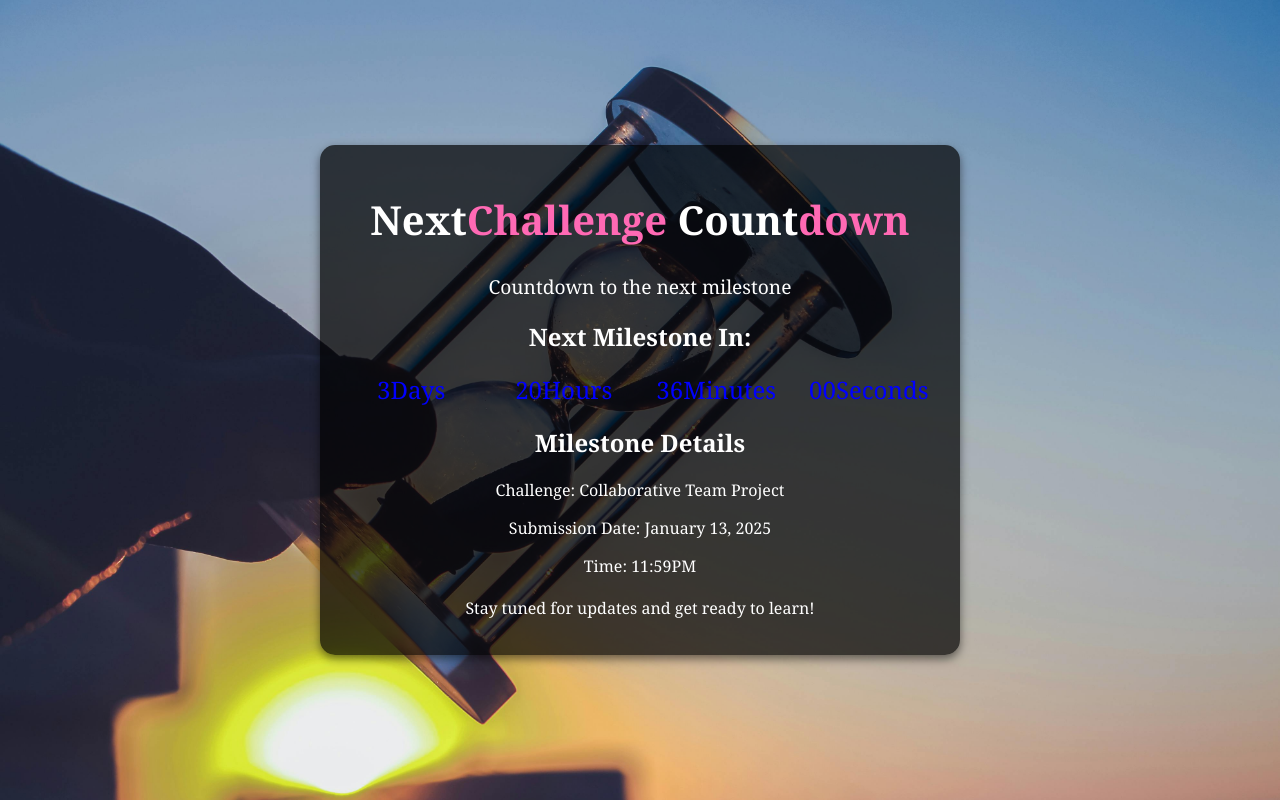
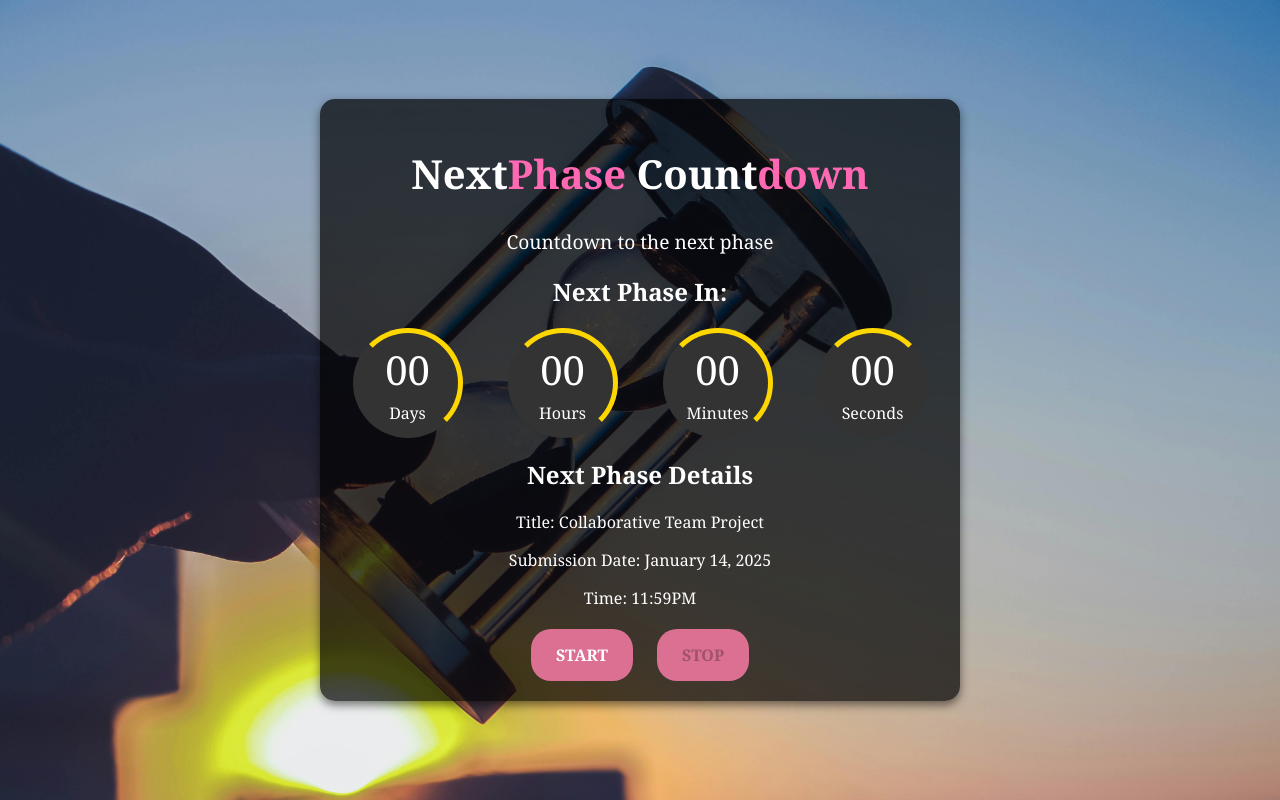
Before and after one commit to p-e-a-c-e2/BootCamp-Challenge-1, a plain HTML site: page index.html in a window 1280 px wide. Drawn offline with Linux system fonts and the light colour scheme.

Commit message:
update html, css and javascript

```diff
--- a/index.html
+++ b/index.html
@@ -9,13 +9,13 @@
 <body>
   <div class="container">
     <header>
-      <h1>Next<span style="color: hotpink;">Challenge</span> Count<span style="color: hotpink;">down</span></h1>
-      <p>Countdown to the next milestone</p>
+      <h1>Next<span style="color: hotpink;">Phase</span> Count<span style="color: hotpink;">down</span></h1>
+      <p>Countdown to the next phase</p>
     </header>
 
     <main>
       <section class="countdown">
-        <h2>Next Milestone In:</h2>
+        <h2>Next Phase In:</h2>
         <div id="timer">
           <div><span id="days">00</span><span>Days</span></div>
           <div><span id="hours">00</span><span>Hours</span></div>
@@ -24,17 +24,21 @@
         </div>
       </section>
 
+
       <section class="milestone-info">
-        <h2>Milestone Details</h2>
-        <p>Challenge: Collaborative Team Project</p>
-        <p>Submission Date: January 13, 2025</p>
+        <h2>Next Phase Details</h2>
+        <p>Title: Collaborative Team Project</p>
+        <p>Submission Date: January 14, 2025</p>
         <p>Time: 11:59PM</p>
       </section>
     </main>
 
     <footer>
-      <p>Stay tuned for updates and get ready to learn!</p>
+      <button class="start-btn">Start </button>
+      <button class="stop-btn" disabled>Stop </button>
     </footer>
+
+
   </div>
   <script src="script.js"></script>
 </body>
--- a/script.js
+++ b/script.js
@@ -1,4 +1,34 @@
-const milestoneDate = new Date("January 13, 2025 10:00:00").getTime();
+
+// const milestoneDate = new Date("January 14, 2025 10:00:00").getTime();
+
+// function updateCountdown() {
+//   const now = new Date().getTime();
+//   const distance = milestoneDate - now;
+
+//   if (distance < 0) {
+//     document.getElementById("timer").innerHTML = "<p>The milestone is here!</p>";
+//     clearInterval(countdownInterval);
+//     return;
+//   }
+
+//   const days = Math.floor(distance / (1000 * 60 * 60 * 24));
+//   const hours = Math.floor((distance % (1000 * 60 * 60 * 24)) / (1000 * 60 * 60));
+//   const minutes = Math.floor((distance % (1000 * 60 * 60)) / (1000 * 60));
+//   const seconds = Math.floor((distance % (1000 * 60)) / 1000);
+
+//   // Pad numbers to 2 digits
+//   document.getElementById("days").innerText = String(days).padStart(2, "0");
+//   document.getElementById("hours").innerText = String(hours).padStart(2, "0");
+//   document.getElementById("minutes").innerText = String(minutes).padStart(2, "0");
+//   document.getElementById("seconds").innerText = String(seconds).padStart(2, "0");
+// }
+
+// const countdownInterval = setInterval(updateCountdown, 1000);
+// updateCountdown();
+const milestoneDate = new Date("January 14, 2025 10:00:00").getTime();
+
+let countdownInterval;
+let countdownActive = false;
 
 function updateCountdown() {
   const now = new Date().getTime();
@@ -15,11 +45,30 @@ function updateCountdown() {
   const minutes = Math.floor((distance % (1000 * 60 * 60)) / (1000 * 60));
   const seconds = Math.floor((distance % (1000 * 60)) / 1000);
 
-  document.getElementById("days").innerText = days;
-  document.getElementById("hours").innerText = hours;
-  document.getElementById("minutes").innerText = minutes;git
-  document.getElementById("seconds").innerText = seconds;
+  // Pad numbers to 2 digits
+  document.getElementById("days").innerText = String(days).padStart(2, "0");
+  document.getElementById("hours").innerText = String(hours).padStart(2, "0");
+  document.getElementById("minutes").innerText = String(minutes).padStart(2, "0");
+  document.getElementById("seconds").innerText = String(seconds).padStart(2, "0");
 }
 
-const countdownInterval = setInterval(updateCountdown, 1000);
-updateCountdown();
+function startCountdown() {
+  if (!countdownActive) {
+    countdownActive = true;
+    countdownInterval = setInterval(updateCountdown, 1000);
+    document.querySelector('.start-btn').disabled = true;
+    document.querySelector('.stop-btn').disabled = false;
+  }
+}
+
+function stopCountdown() {
+  if (countdownActive) {
+    countdownActive = false;
+    clearInterval(countdownInterval);
+    document.querySelector('.start-btn').disabled = false;
+    document.querySelector('.stop-btn').disabled = true;
+  }
+}
+
+document.querySelector('.start-btn').addEventListener('click', startCountdown);
+document.querySelector('.stop-btn').addEventListener('click', stopCountdown);
--- a/styles.css
+++ b/styles.css
@@ -1,30 +1,30 @@
 body {
   margin: 0;
   font-family: Georgia, 'Times New Roman', Times, serif;
-    color: #fff;
-    background: url('./images/pexels-samerdaboul-1209999.jpg') no-repeat center center/cover; /* Replace with your image path */
+  background: url('./images/pexels-samerdaboul-1209999.jpg') no-repeat center center/cover;
   display: flex;
   flex-direction: column;
   align-items: center;
   justify-content: center;
   min-height: 100vh;
   overflow: hidden;
+  color:#fff;
+
 }
 
 .container {
   text-align: center;
   padding: 20px;
-    background: rgba(0, 0, 0, 0.7); /* Semi-transparent background for readability */
+  background: rgba(0, 0, 0, 0.7);
   border-radius: 15px;
   box-shadow: 0px 4px 10px rgba(0, 0, 0, 0.5);
-    width: 90%; /* Adjust width for responsiveness */
-    max-width: 600px; /* Limit the max width */
+  width: 90%;
+  max-width: 600px;
 }
 
 header h1 {
   font-size: 2.5rem;
   animation: fadeIn 2s ease-in-out;
-
 }
 
 header p {
@@ -38,21 +38,89 @@ body {
 #timer {
   display: flex;
   justify-content: space-around;
-    flex-wrap: wrap; /* Wrap timer items on smaller screens */
-    gap: 10px;
-    color:blue
+  flex-wrap: wrap;
+  gap: 20px; /* Adjust spacing between timer items */
 }
 
+
 #timer div {
-    font-size: 1.5rem;
-    text-align: center;
-    flex: 1 1 100px; /* Ensure items shrink and grow based on screen size */
+  position: relative;
+  width: 100px;
+  height: 100px;
+  display: flex;
+  flex-direction: column;
+  align-items: center;
+  justify-content: center;
+  border-radius: 50%; /* Makes it round */
+  background: #333; /* Dark background inside the circle */
+
+  /* Create the effect for half-colored border */
+  border: 6px solid transparent; /* Invisible border to reserve space for color */
+  border-top: 5px solid gold; /* Color the top half border */
+  border-left: 5px solid transparent; /* Left side of border remains transparent */
+  border-bottom: 5px solid transparent; /* Bottom side of border remains transparent */
+  border-right: 5px solid  gold; /* Right side of border remains transparent */
 }
 
+#timer div:nth-child(4) {
+  border-right: 5px solid gold;
+  border-left: 5px solid transparent; /* Left side of border remains transparent */
+  border-bottom: 5px solid transparent; /* Bottom side of border remains transparent */
+  border-right: 5px solid transparent;/* Color the right border */
+}
+
+
+#timer span:first-child {
+  font-size: 2.5rem; /* Larger size for numbers */
+  margin-bottom: 5px;
+}
+
+#timer span:last-child {
+  font-size: 1rem; /* Smaller size for labels */
+}
 footer {
+  text-align: center;
   margin-top: 20px;
+}
+
+footer .start-btn, footer .stop-btn {
+  padding: 15px 25px;
   font-size: 1rem;
+  font-weight: bold;
+  font-family: Georgia, 'Times New Roman', Times, serif;
+  text-transform: uppercase;
+  border: none;
+  border-radius: 20px;
+  cursor: pointer;
+  margin: 0 10px;
 }
+
+footer .start-btn {
+  background-color: palevioletred; /* Orange color */
+  color: white;
+}
+
+/* Hover effect for the Start button */
+footer .start-btn:hover {
+  background-color: gold; /* Gold color on hover */
+}
+
+/* Hover effect for the Stop button */
+footer .stop-btn:hover {
+  background-color: gold; /* Gold color on hover */
+}
+
+
+footer .stop-btn {
+  background-color: palevioletred; /* Red color */
+  cursor: not-allowed;
+}
+
+
+
+
+
+
 
 @keyframes fadeIn {
   from { opacity: 0; transform: translateY(-20px); }
```
Lines whose indentation alone changed are shown as unchanged.
